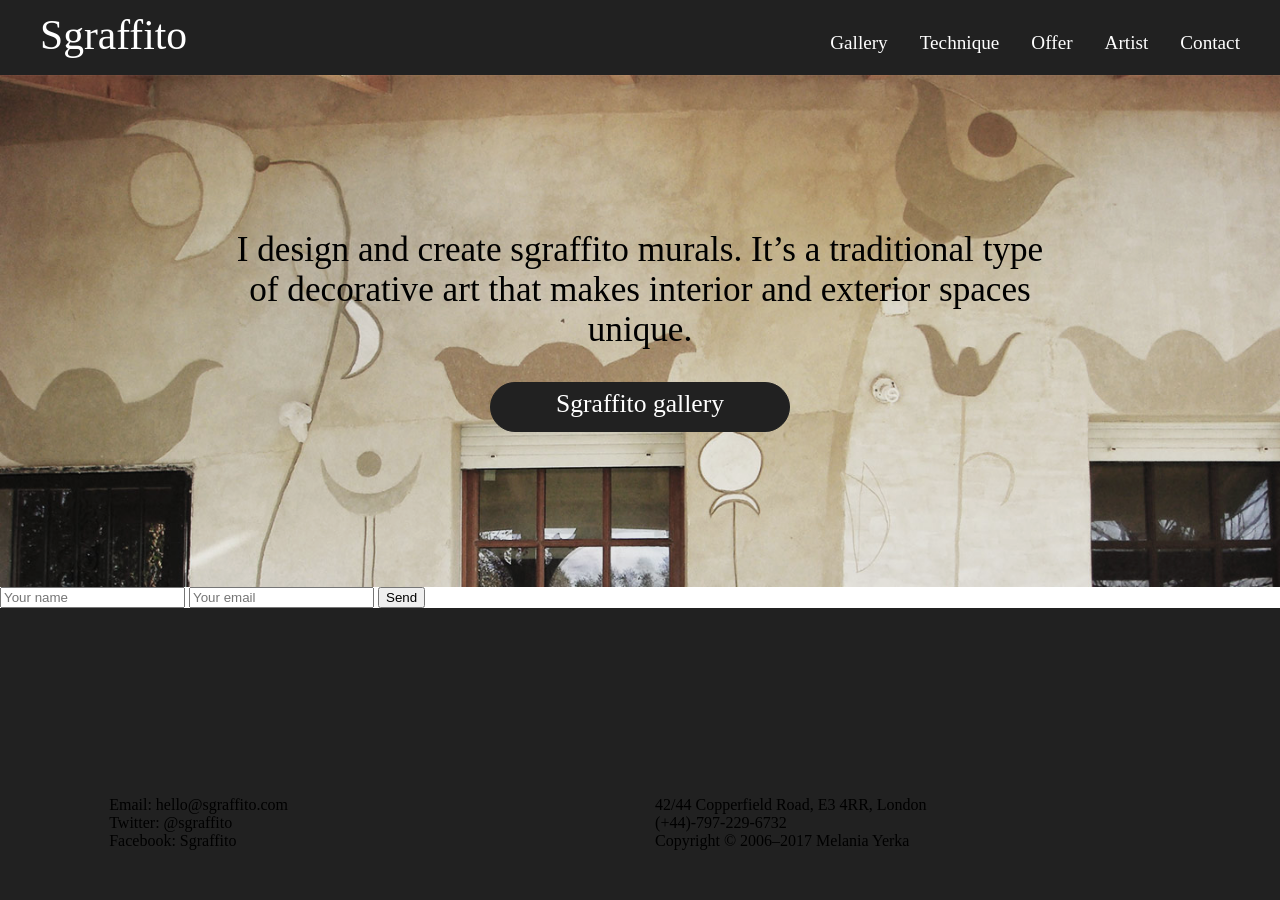
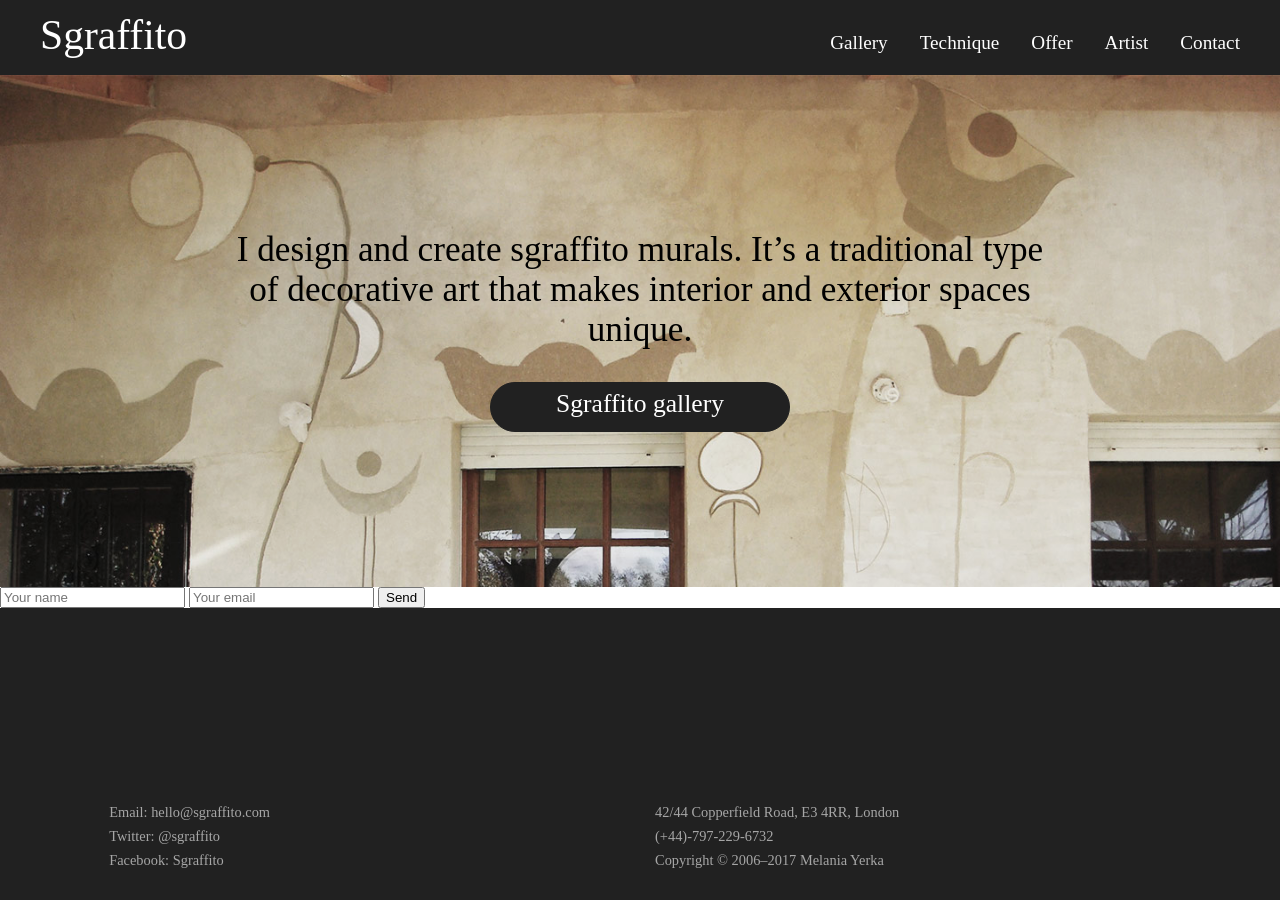
Before and after one commit to marek-kultys/trowel-and-lime, a Jekyll site: the page built from index.html, in a window 1280 px wide. Built offline with Jekyll 4.4.1, drawn with Linux system fonts in a browser that asks for light colours; some web fonts are replaced.

Commit message:
sticky footer edits

```diff
--- a/_sass/body.scss
+++ b/_sass/body.scss
@@ -33,7 +33,7 @@ html {
 }
 
 body {
-   margin: 0 0 140px; /* bottom = footer height */
+   margin: 0 0 120px; /* bottom margin value = footer height; linked to height value in footer.scss */
    background-color: $black;
 }
 
@@ -88,7 +88,8 @@ h5 {
 }
 
 h6 {
-   font-size: 1em;
+   font-size: 0.9em;
+   line-height: 1.66em;
 }
 
 
--- a/_sass/footer.scss
+++ b/_sass/footer.scss
@@ -3,15 +3,21 @@ footer {
    margin: 0;
    left: 0;
    bottom: 0;
-   height: 120px;
+   height: 120px; /* height value = footer height; linked to bottom margin value in body.scss */
    width: 100%;
    background-color: $black;
    @include media($medium) {
       height: 200px;
    }
+   h6 {
+      color: $white-hover;
+   }
+   a:hover {
+      opacity: 0.7;
+   }
 
    .footer-unit {
-      padding-top: 1em;
+      padding-top: 1.33em;
       @include span-columns(5);
       &:first-of-type {
          @include shift(1);
@@ -19,6 +25,9 @@ footer {
       @include media($medium) {
          @include span-columns(10);
          @include shift(1);
+         &:last-of-type {
+            padding-top: 0.66em;
+         }
       }
    }
 }
```
